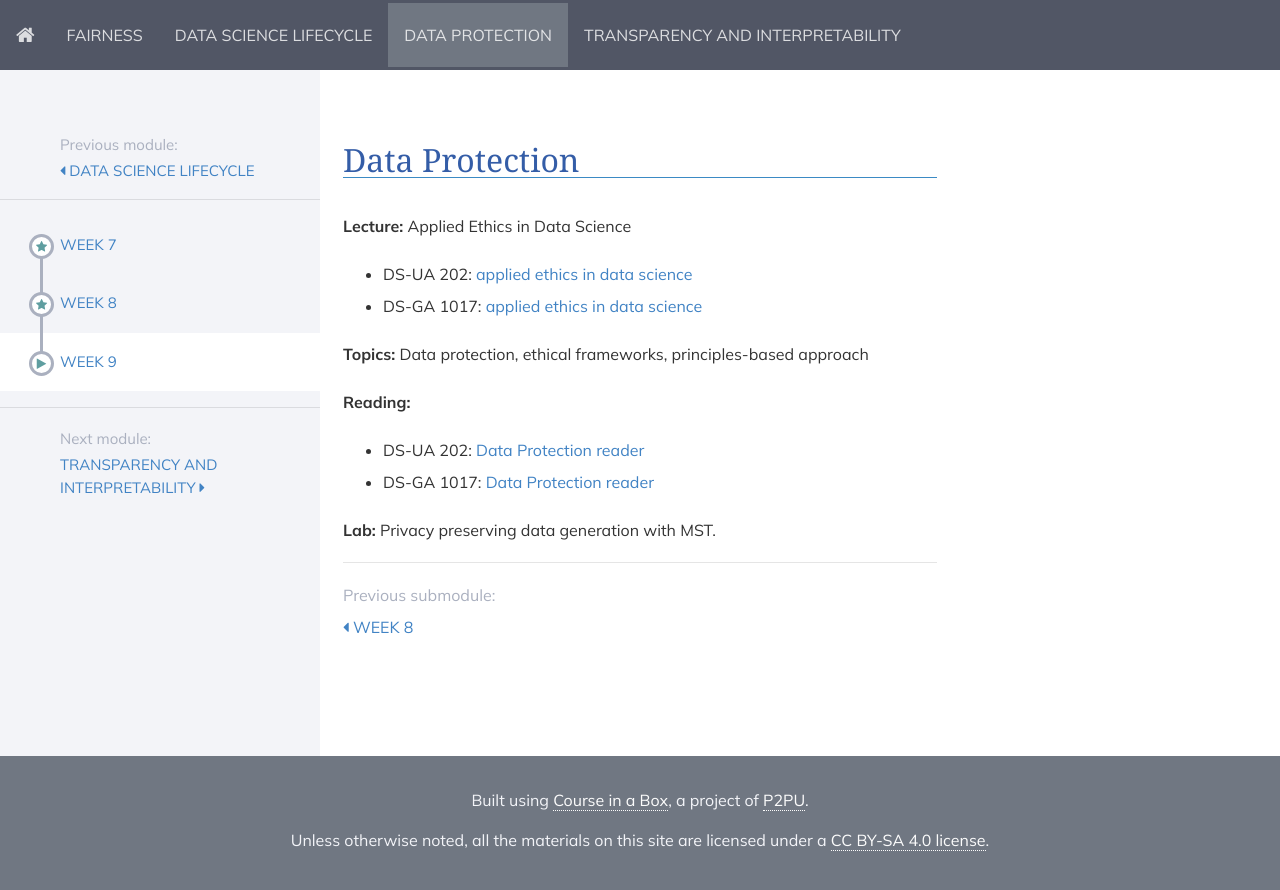
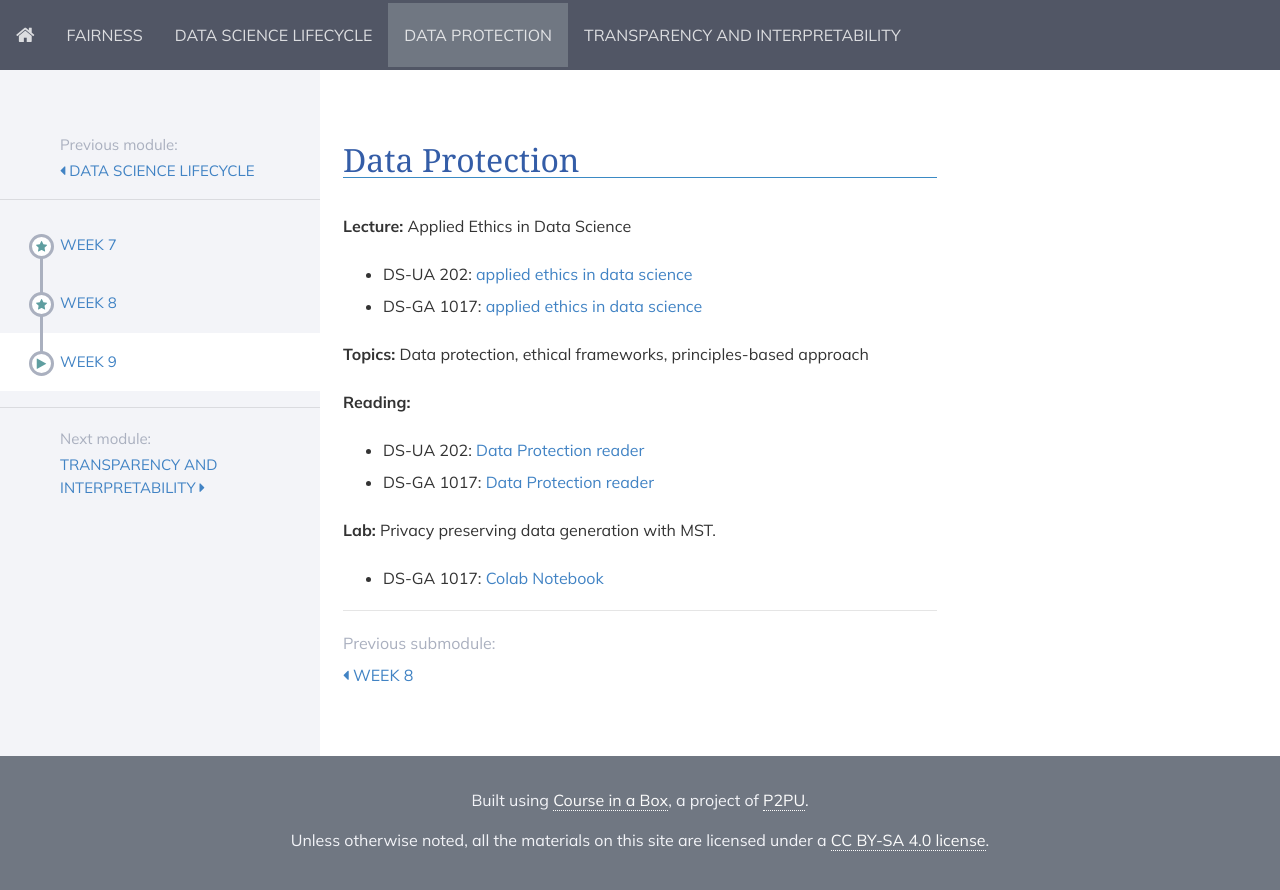
Before and after one commit to DataResponsibly/rds24, a Jekyll site: the page built from modules/data_protection/_posts/2000-01-03-week9.md, in a window 1280 px wide. Shown: the top 890 px of the page. Built offline with Jekyll 4.4.1, drawn with Linux system fonts in a browser that asks for light colours; nearby versions of some CDN libraries.

Commit message:
Added lab 9 notebook

```diff
--- a/modules/data_protection/_posts/2000-01-03-week9.md
+++ b/modules/data_protection/_posts/2000-01-03-week9.md
@@ -18,4 +18,4 @@ title: Week 9
 
 **Lab:** Privacy preserving data generation with MST.
 
-[//]: See lab notebook [access instructions](../../../assets/lab_10_access_instructions.pdf).
+* DS-GA 1017: [Colab Notebook](https://colab.research.google.com/drive/14tpVNNuqmEtsS3yL9duvwyT1vBdrzODr?usp=sharing)
```
